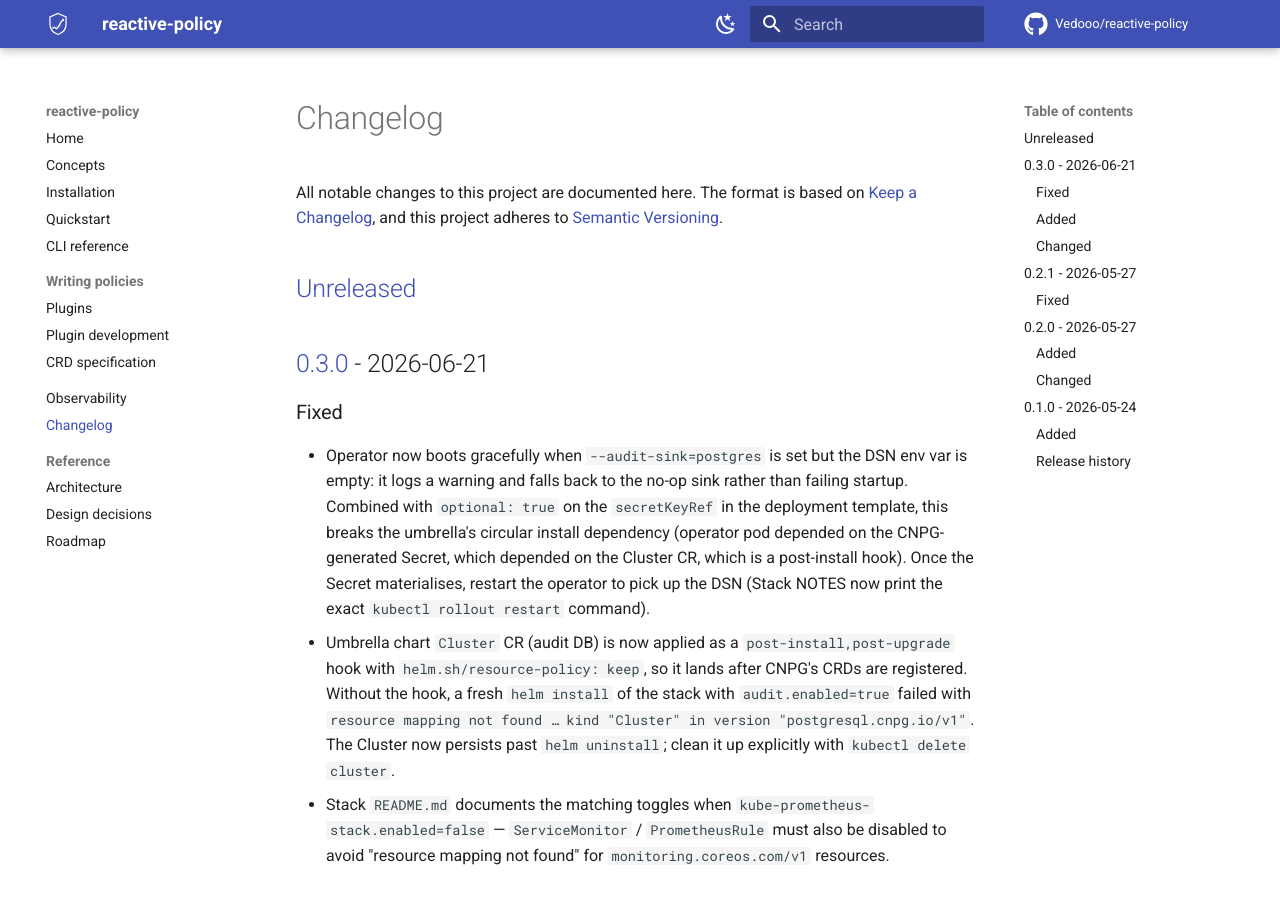
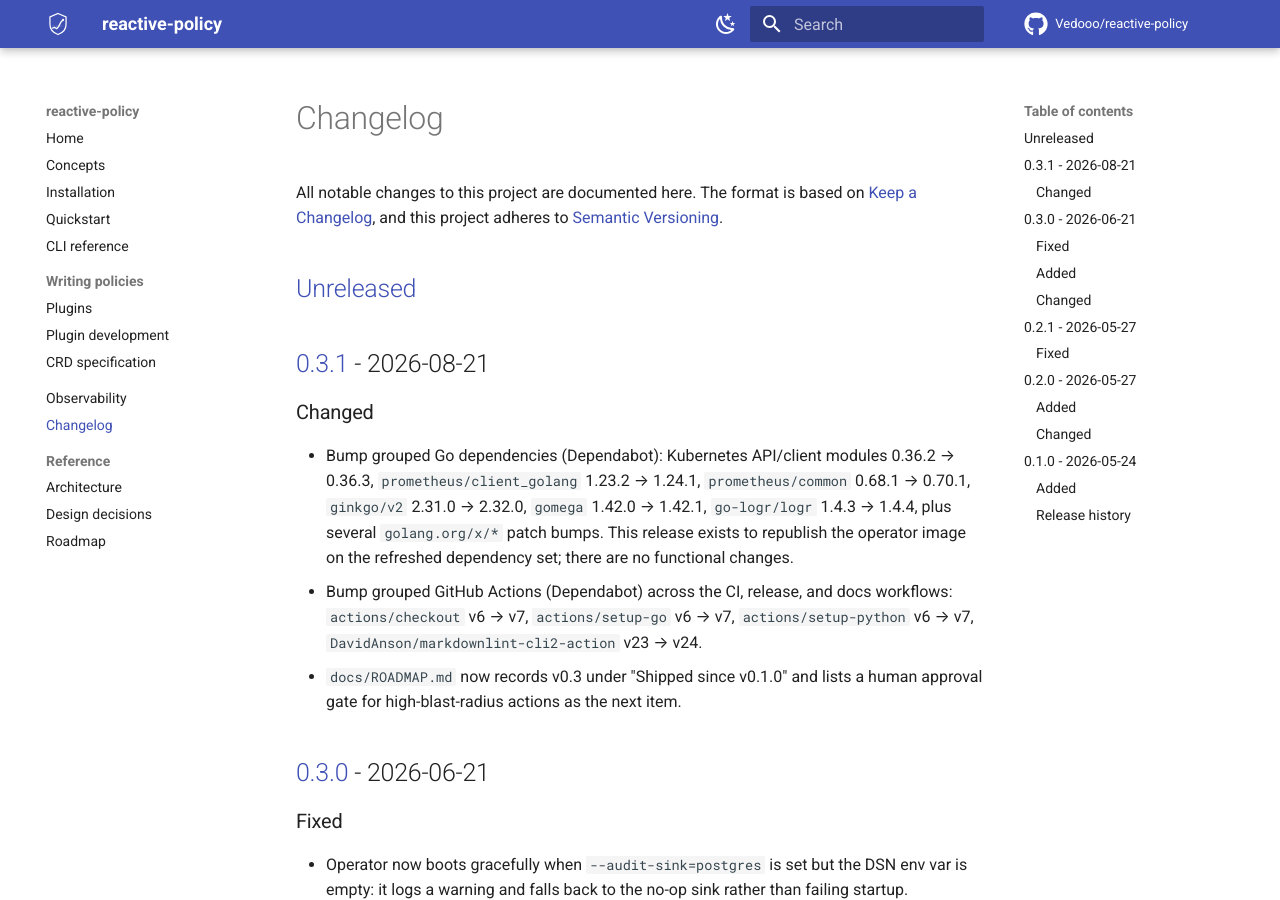
Before and after one commit to Vedooo/reactive-policy, an MkDocs documentation site: the page built from docs/changelog.md, in a window 1280 px wide and 900 px high. Built offline with MkDocs 1.6.1 and Material for MkDocs 9.7.7, drawn with Linux system fonts in a browser that asks for light colours; comment, search, counter and statistics services are not loaded.

Commit message:
chore: cut v0.3.1 (dependency refresh) (#32)
Co-authored-by: Vedat.Kocoglu@hermes-europe.co.uk <vedat.kocoglu@evri.com>

```diff
--- a/CHANGELOG.md
+++ b/CHANGELOG.md
@@ -5,6 +5,23 @@ All notable changes to this project are documented here. The format is based on
 adheres to [Semantic Versioning](https://semver.org/spec/v2.0.0.html).
 
 ## [Unreleased]
+
+## [0.3.1] - 2026-08-21
+
+### Changed
+
+- Bump grouped Go dependencies (Dependabot): Kubernetes API/client modules
+  0.36.2 → 0.36.3, `prometheus/client_golang` 1.23.2 → 1.24.1,
+  `prometheus/common` 0.68.1 → 0.70.1, `ginkgo/v2` 2.31.0 → 2.32.0, `gomega`
+  1.42.0 → 1.42.1, `go-logr/logr` 1.4.3 → 1.4.4, plus several `golang.org/x/*`
+  patch bumps. This release exists to republish the operator image on the
+  refreshed dependency set; there are no functional changes.
+- Bump grouped GitHub Actions (Dependabot) across the CI, release, and docs
+  workflows: `actions/checkout` v6 → v7, `actions/setup-go` v6 → v7,
+  `actions/setup-python` v6 → v7, `DavidAnson/markdownlint-cli2-action`
+  v23 → v24.
+- `docs/ROADMAP.md` now records v0.3 under "Shipped since v0.1.0" and lists a
+  human approval gate for high-blast-radius actions as the next item.
 
 ## [0.3.0] - 2026-06-21
 
@@ -146,7 +163,8 @@ The 0.1.0 release was built incrementally; the pre-release tags map to:
   that survives operator restarts.
 - **v0.0.7** — self-observability: metrics, Grafana dashboard, and alert rules.
 
-[Unreleased]: https://github.com/Vedooo/reactive-policy/compare/v0.3.0...HEAD
+[Unreleased]: https://github.com/Vedooo/reactive-policy/compare/v0.3.1...HEAD
+[0.3.1]: https://github.com/Vedooo/reactive-policy/compare/v0.3.0...v0.3.1
 [0.3.0]: https://github.com/Vedooo/reactive-policy/compare/v0.2.1...v0.3.0
 [0.2.1]: https://github.com/Vedooo/reactive-policy/releases/tag/v0.2.1
 [0.2.0]: https://github.com/Vedooo/reactive-policy/releases/tag/v0.2.0
```
Also changed, not shown: docs/ROADMAP.md (+6 -1 lines), 2 other files.
